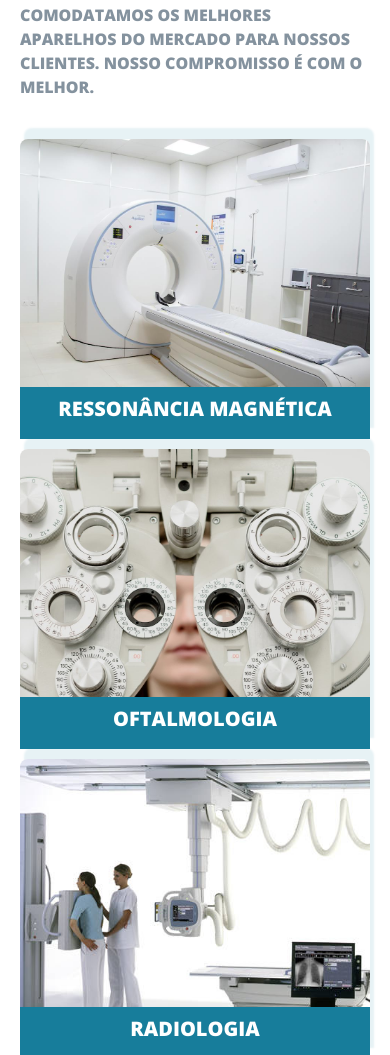
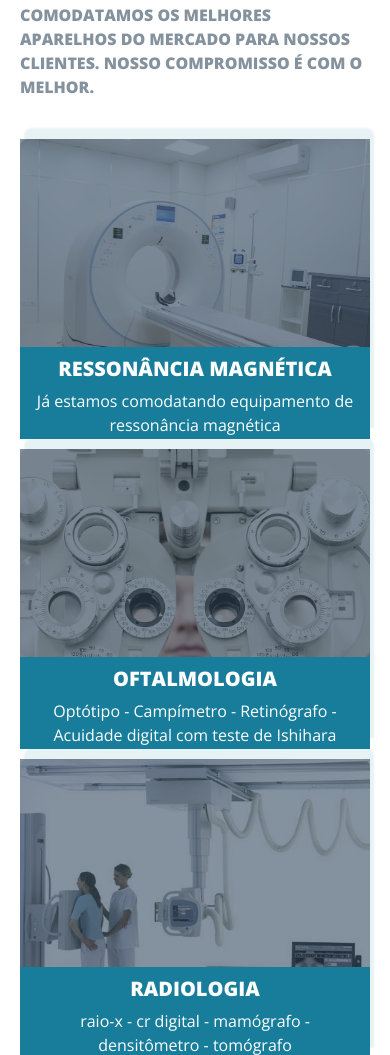
Before and after one commit to renancaldasdev/rweTelemedicina, a website built with Vite: page index.html in a window 390 px wide. Shown: the part 5567-6622 px from the top of the page. Built offline with nearby package versions, Linux system fonts and the light colour scheme; files whose address does not match are found by name.

Commit message:
fix: ajustes de bugs nos nossos serviços

```diff
--- a/css/leased-devices.css
+++ b/css/leased-devices.css
@@ -154,12 +154,12 @@
     font: var(--font-subtitle-mobile);
     font-weight: 900;
   }
-  .how-it-work--text p {
+  .leased-device--text p {
     display: block;
     height: 4rem;
   }
 
-  .how-it-work::after {
+  .leased-device::after {
     content: "";
     width: 100%;
     background-color: var(--principal-color);
--- a/css/our-services.css
+++ b/css/our-services.css
@@ -78,7 +78,7 @@
   width: 44px;
   top: 50%;
   left: 50%;
-  transform: translate(-50%, -30%);
+  transform: translate(-50%, -50%);
   bottom: 0;
   position: absolute;
   z-index: 2;
```
